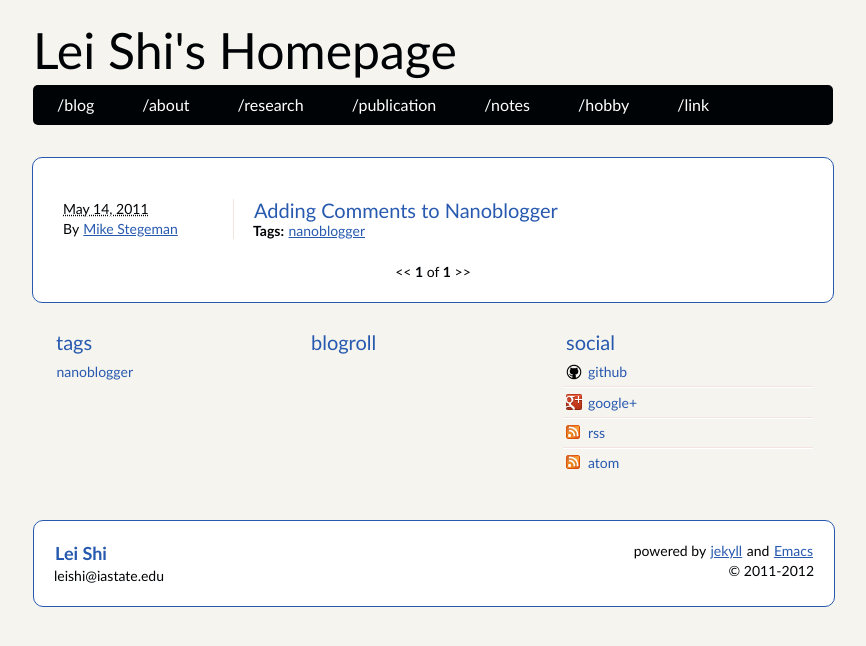
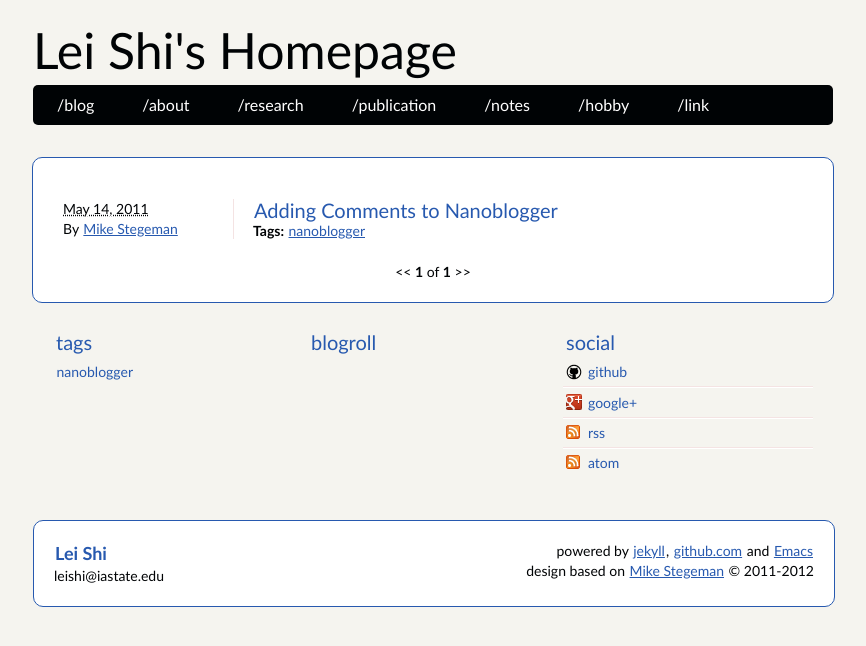
Before and after one commit to stoneszone/stoneszone.github.io, a Jekyll site: the page built from index.html, in a window 1280 px wide. Shown: the top 646 px of the page, without its empty margins (207-1073 px from the left). Built offline with Jekyll 4.4.1, drawn with Linux system fonts in a browser that asks for light colours; Markdown is read by kramdown in place of the engine named in the settings; the list of posts is cut into pages by our own code.

Commit message:
update some personal info

```diff
--- a/_layouts/layout.html
+++ b/_layouts/layout.html
@@ -35,7 +35,10 @@
         -->
         </script>
     </head>
+
+    <!-- body --------------------------------------------------------------------------------------------------- -->
     <body onload="init()">
+      <!-- header  ---------------------------------------------------------------------------------------------- -->
       <header id="banner" class="body">
         <h1>Lei Shi's Homepage</h1>
         <br />
@@ -51,9 +54,14 @@
           </ul>
         </nav>
       </header>
+      <!-- ----------------------------------------------------------------------------------------------------- -->
+
+      <!-- ----------------------------------------------------------------------------------------------------- -->
       <section id="content" class="body">
         {{ content }}
       </section>
+
+      <!-- content  -->
       <section id="extras" class="body">
         <div class="taglist">
           <h2>tags</h2>
@@ -75,12 +83,15 @@
           <h2>social</h2>
           <ul>
             <li><a href="http://github.com/stoneszone" rel="me">github</a></li>
-                <li><a href="https://plus.google.com/101758203509357498635" rel="me">google+</a></li>
+            <li><a href="https://plus.google.com/102317532772173904991" rel="me">google+</a></li>
             <li><a href="http://lshi.org/rss.xml" rel="alternate">rss</a></li>
             <li><a href="http://lshi.org/atom.xml" rel="alternate">atom</a></li>
           </ul>
         </div>
       </section>
+      <!-- ----------------------------------------------------------------------------------------------------- -->
+
+      <!-- ----------------------------------------------------------------------------------------------------- -->
       <footer id="contentinfo" class="body">
         <address id="about" class="vcard body">
           <span class="primary">
@@ -88,11 +99,13 @@
             <span class="email">leishi@iastate.edu</span>
           </span>
           <div id="siteinfo">
-                powered by <a href="http://jekyllrb.com/">jekyll</a> and <a href="http://www.gnu.org/software/emacs/">Emacs</a>
+            powered by <a href="http://jekyllrb.com/">jekyll</a>, <a href="http://github.com/">github.com</a>  and <a href="http://www.gnu.org/software/emacs/">Emacs</a>
             <br />
-                &copy; 2011-2012
+            design based on <a href="http://thestegemans.com/">Mike Stegeman</a> &copy; 2011-2012
           </div>
         </address>
       </footer>
+      <!-- ----------------------------------------------------------------------------------------------------- -->
+
     </body>
 </html>
```
Lines whose indentation alone changed are shown as unchanged.
